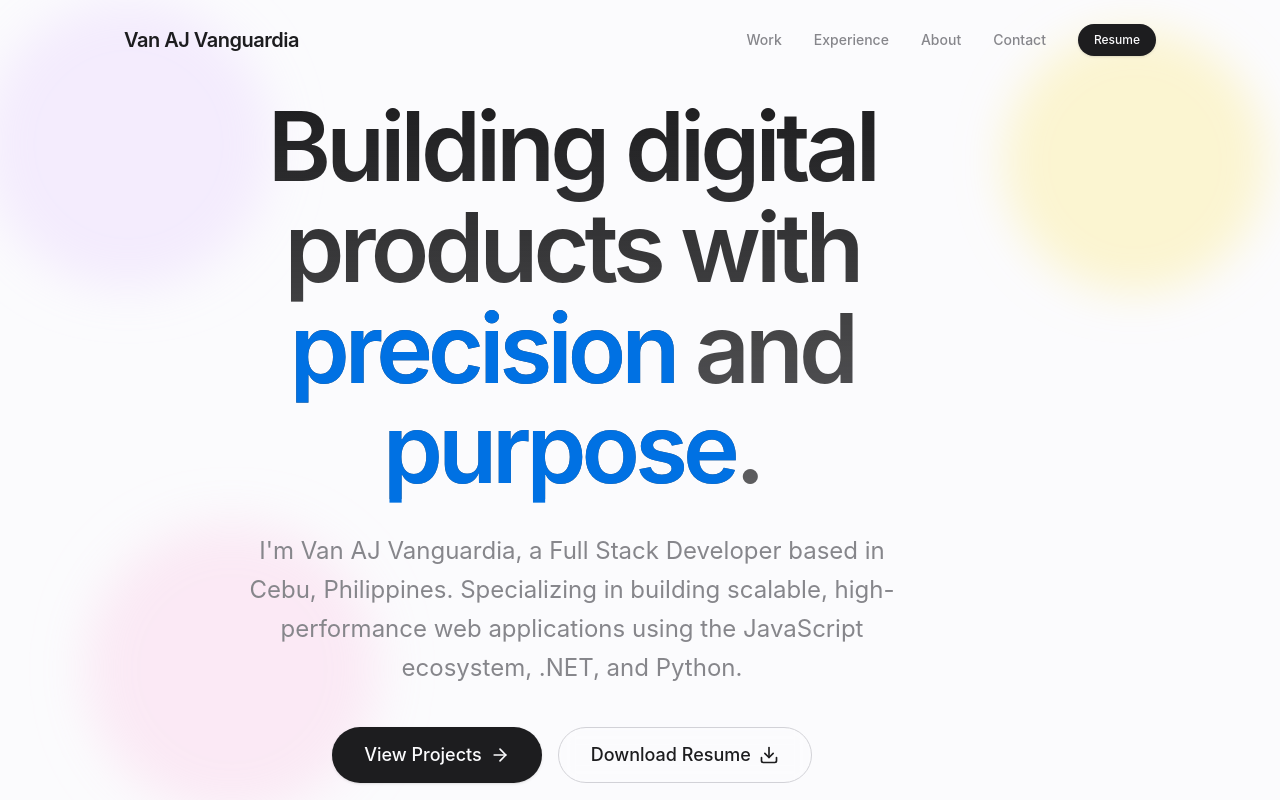
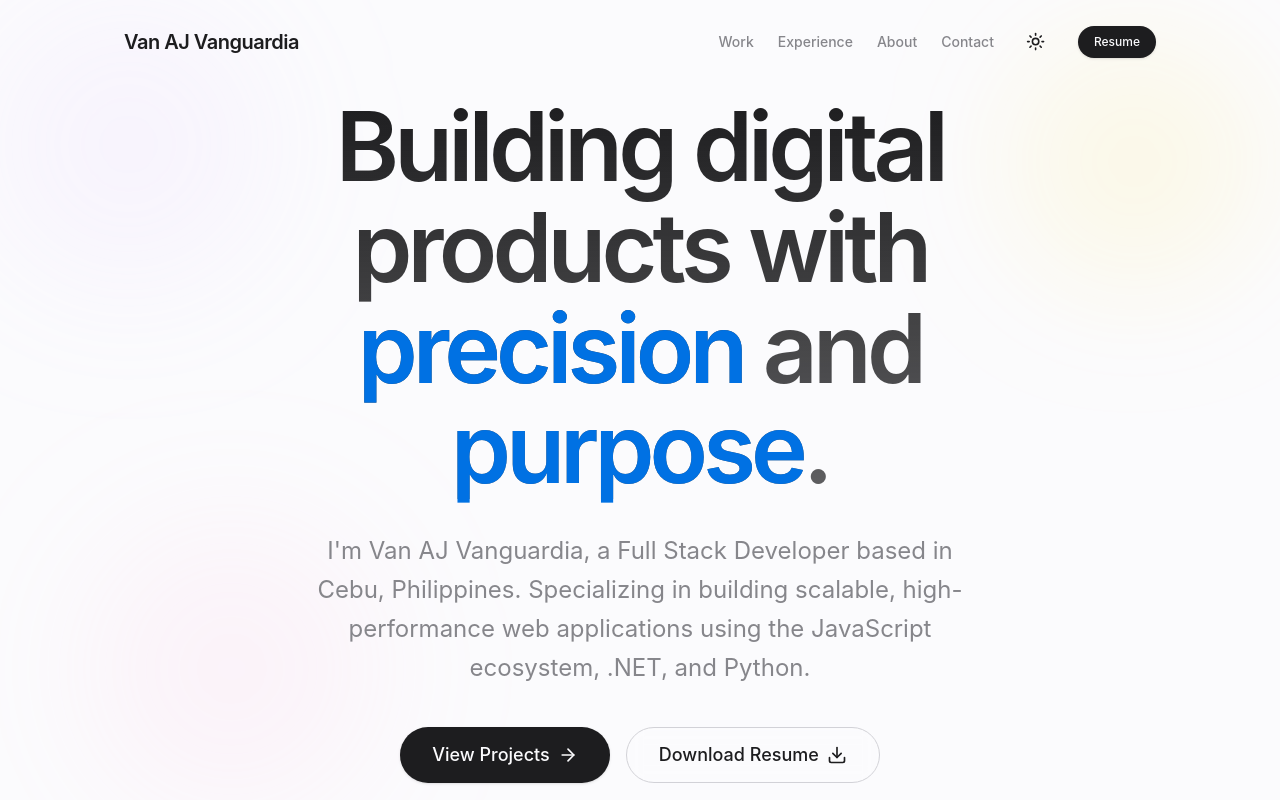
Before and after one commit to vn-aj-vngrd/portfolio-2.0, a Next.js app: page / in a window 1280 px wide. Shown: the top 800 px of the page. Built offline with nearby package versions, Linux system fonts and the light colour scheme.

Commit message:
feat: Implement dark mode with a theme toggle, `next-themes` integration, and updated global styling.

```diff
--- a/package.json
+++ b/package.json
@@ -14,6 +14,7 @@
     "framer-motion": "^12.23.25",
     "lucide-react": "^0.555.0",
     "next": "16.0.6",
+    "next-themes": "^0.4.6",
     "react": "19.2.0",
     "react-dom": "19.2.0",
     "tailwind-merge": "^3.4.0"
--- a/src/app/globals.css
+++ b/src/app/globals.css
@@ -10,6 +10,18 @@
   --border: #d2d2d7;
   --card: #ffffff;
   --card-foreground: #1d1d1f;
+}
+
+.dark {
+  --background: #000000;
+  --foreground: #f5f5f7;
+  --accent: #0a84ff; /* Brighter Apple Blue for Dark Mode */
+  --accent-foreground: #ffffff;
+  --muted: #1c1c1e;
+  --muted-foreground: #a1a1a6;
+  --border: #38383a;
+  --card: #1c1c1e;
+  --card-foreground: #f5f5f7;
 }
 
 @theme inline {
@@ -62,6 +74,21 @@ body {
   -webkit-backdrop-filter: blur(12px);
   border: 1px solid rgba(0, 0, 0, 0.04);
   box-shadow: 0 4px 24px rgba(0, 0, 0, 0.04);
+}
+
+:is(.dark .glass) {
+  background: rgba(28, 28, 30, 0.6);
+  border: 1px solid rgba(255, 255, 255, 0.1);
+  backdrop-filter: blur(20px);
+  -webkit-backdrop-filter: blur(20px);
+}
+
+:is(.dark .glass-card) {
+  background: rgba(30, 30, 32, 0.6);
+  border: 1px solid rgba(255, 255, 255, 0.1);
+  box-shadow: 0 4px 24px rgba(0, 0, 0, 0.4);
+  backdrop-filter: blur(12px);
+  -webkit-backdrop-filter: blur(12px);
 }
 
 /* Subtle Gradient Background Animation */
--- a/src/app/layout.tsx
+++ b/src/app/layout.tsx
@@ -3,6 +3,7 @@ import { Geist, Geist_Mono } from "next/font/google";
 import "./globals.css";
 import { Header } from "@/components/layout/Header";
 import { Footer } from "@/components/layout/Footer";
+import { ThemeProvider } from "@/components/providers/ThemeProvider";
 
 const geistSans = Geist({
   variable: "--font-geist-sans",
@@ -31,18 +32,25 @@ export default function RootLayout({
   children: React.ReactNode;
 }>) {
   return (
-    <html lang="en" className="scroll-smooth">
+    <html lang="en" className="scroll-smooth" suppressHydrationWarning>
       <body
         className={`${geistSans.variable} ${geistMono.variable} antialiased bg-background text-foreground relative`}
       >
-        <div className="fixed inset-0 -z-10 h-full w-full bg-background">
-          <div className="absolute top-0 -left-4 w-72 h-72 bg-purple-300 rounded-full mix-blend-multiply filter blur-xl opacity-20 animate-blob"></div>
-          <div className="absolute top-0 -right-4 w-72 h-72 bg-yellow-300 rounded-full mix-blend-multiply filter blur-xl opacity-20 animate-blob animation-delay-2000"></div>
-          <div className="absolute -bottom-8 left-20 w-72 h-72 bg-pink-300 rounded-full mix-blend-multiply filter blur-xl opacity-20 animate-blob animation-delay-4000"></div>
-        </div>
-        <Header />
-        {children}
-        <Footer />
+        <ThemeProvider
+          attribute="class"
+          defaultTheme="system"
+          enableSystem
+          disableTransitionOnChange
+        >
+          <div className="fixed inset-0 -z-10 h-full w-full bg-background transition-colors duration-300">
+            <div className="absolute top-0 -left-4 w-72 h-72 bg-purple-300/30 dark:bg-purple-500/10 rounded-full mix-blend-multiply dark:mix-blend-screen filter blur-3xl opacity-30 dark:opacity-20 animate-blob"></div>
+            <div className="absolute top-0 -right-4 w-72 h-72 bg-yellow-300/30 dark:bg-blue-500/10 rounded-full mix-blend-multiply dark:mix-blend-screen filter blur-3xl opacity-30 dark:opacity-20 animate-blob animation-delay-2000"></div>
+            <div className="absolute -bottom-8 left-20 w-72 h-72 bg-pink-300/30 dark:bg-indigo-500/10 rounded-full mix-blend-multiply dark:mix-blend-screen filter blur-3xl opacity-30 dark:opacity-20 animate-blob animation-delay-4000"></div>
+          </div>
+          <Header />
+          {children}
+          <Footer />
+        </ThemeProvider>
       </body>
     </html>
   );
--- a/src/components/layout/Header.tsx
+++ b/src/components/layout/Header.tsx
@@ -4,6 +4,7 @@ import React, { useState, useEffect } from "react";
 import Link from "next/link";
 import { Menu, X } from "lucide-react";
 import { Button } from "../ui/Button";
+import { ThemeToggle } from "../ui/ThemeToggle";
 
 const navItems = [
   { label: "Work", href: "#projects" },
@@ -41,7 +42,7 @@ export const Header = () => {
         </Link>
 
         {/* Desktop Nav */}
-        <nav className="hidden md:flex items-center gap-8">
+        <nav className="hidden md:flex items-center gap-6">
           {navItems.map((item) => (
             <Link
               key={item.href}
@@ -51,6 +52,7 @@ export const Header = () => {
               {item.label}
             </Link>
           ))}
+          <ThemeToggle />
           <Button variant="primary" size="sm" asChild>
             <Link href="/resume.pdf" target="_blank">
               Resume
@@ -59,13 +61,16 @@ export const Header = () => {
         </nav>
 
         {/* Mobile Menu Toggle */}
+        <div className="flex items-center gap-4 md:hidden">
+          <ThemeToggle />
           <button
-          className="md:hidden p-2 text-foreground"
+            className="p-2 text-foreground"
             onClick={() => setIsMobileMenuOpen(!isMobileMenuOpen)}
             aria-label="Toggle menu"
           >
             {isMobileMenuOpen ? <X size={24} /> : <Menu size={24} />}
           </button>
+        </div>
       </div>
 
       {/* Mobile Nav Overlay */}
--- /dev/null
+++ b/src/components/providers/ThemeProvider.tsx
@@ -0,0 +1,11 @@
+"use client";
+
+import * as React from "react";
+import { ThemeProvider as NextThemesProvider } from "next-themes";
+
+export function ThemeProvider({
+  children,
+  ...props
+}: React.ComponentProps<typeof NextThemesProvider>) {
+  return <NextThemesProvider {...props}>{children}</NextThemesProvider>;
+}
--- a/src/components/sections/Hero.tsx
+++ b/src/components/sections/Hero.tsx
@@ -12,7 +12,7 @@ export const Hero = () => {
 
   return (
     <Section className="min-h-screen flex items-center pt-32 pb-16 justify-center text-center">
-      <div className="max-w-4xl">
+      <div className="max-w-4xl mx-auto">
         <motion.div
           initial={{ opacity: 0, y: 20 }}
           animate={{ opacity: 1, y: 0 }}
--- a/src/components/ui/Button.tsx
+++ b/src/components/ui/Button.tsx
@@ -9,7 +9,7 @@ function cn(...inputs: ClassValue[]) {
 
 interface ButtonProps extends React.ButtonHTMLAttributes<HTMLButtonElement> {
   variant?: "primary" | "secondary" | "outline" | "ghost" | "link";
-  size?: "sm" | "md" | "lg";
+  size?: "sm" | "md" | "lg" | "icon";
   asChild?: boolean;
 }
 
@@ -34,6 +34,7 @@ export const Button = React.forwardRef<HTMLButtonElement, ButtonProps>(
       sm: "h-8 px-4 text-xs rounded-full",
       md: "h-11 px-6 py-2 rounded-full",
       lg: "h-14 px-8 text-lg rounded-full",
+      icon: "h-10 w-10 rounded-full p-0 flex items-center justify-center",
     };
 
     return (
--- /dev/null
+++ b/src/components/ui/ThemeToggle.tsx
@@ -0,0 +1,40 @@
+"use client";
+
+import * as React from "react";
+import { Moon, Sun } from "lucide-react";
+import { useTheme } from "next-themes";
+import { Button } from "@/components/ui/Button";
+
+export function ThemeToggle() {
+  const { setTheme, resolvedTheme } = useTheme();
+  const [mounted, setMounted] = React.useState(false);
+
+  React.useEffect(() => {
+    setMounted(true);
+  }, []);
+
+  if (!mounted) {
+    return (
+      <Button
+        variant="ghost"
+        size="icon"
+        className="rounded-full w-9 h-9 opacity-0"
+      >
+        <span className="sr-only">Toggle theme</span>
+      </Button>
+    );
+  }
+
+  return (
+    <Button
+      variant="ghost"
+      size="icon"
+      onClick={() => setTheme(resolvedTheme === "dark" ? "light" : "dark")}
+      className="rounded-full w-9 h-9"
+    >
+      <Sun className="h-[1.2rem] w-[1.2rem] rotate-0 scale-100 transition-all dark:-rotate-90 dark:scale-0" />
+      <Moon className="absolute h-[1.2rem] w-[1.2rem] rotate-90 scale-0 transition-all dark:rotate-0 dark:scale-100" />
+      <span className="sr-only">Toggle theme</span>
+    </Button>
+  );
+}
```
Also changed, not shown: 1 other file (tests, documents, lock files or other folders). Lines whose indentation alone changed are shown as unchanged.
